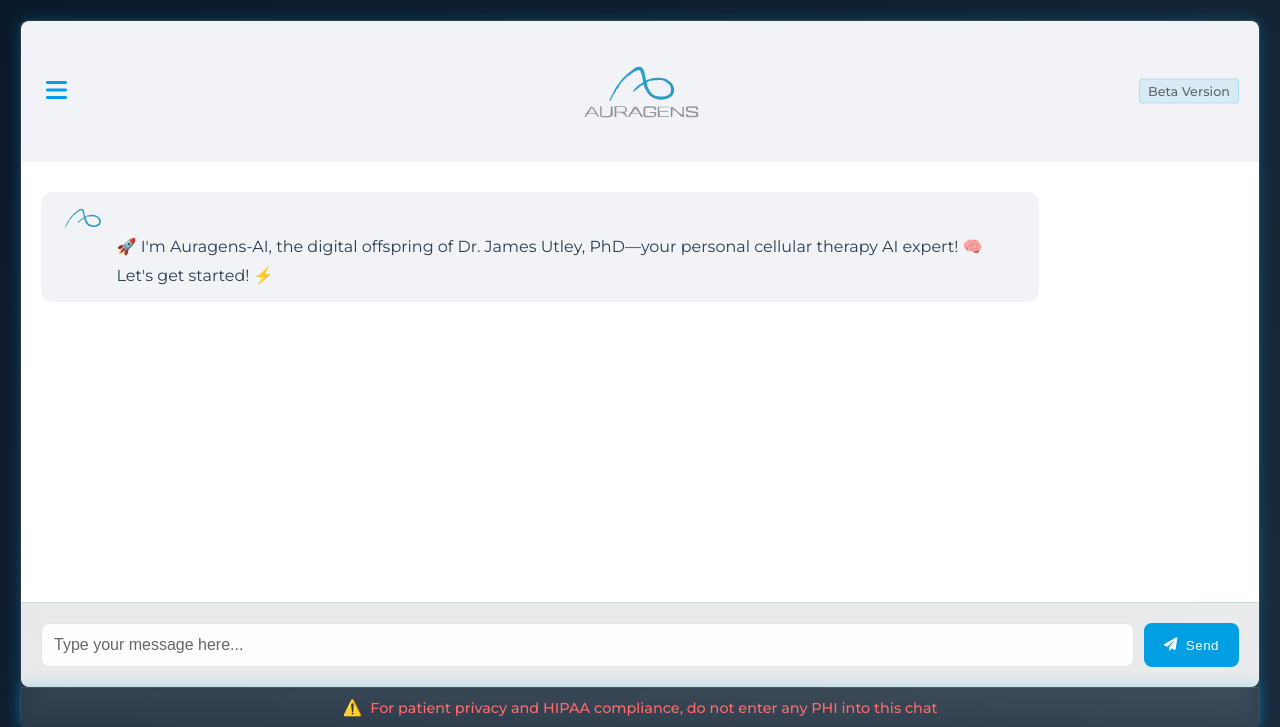
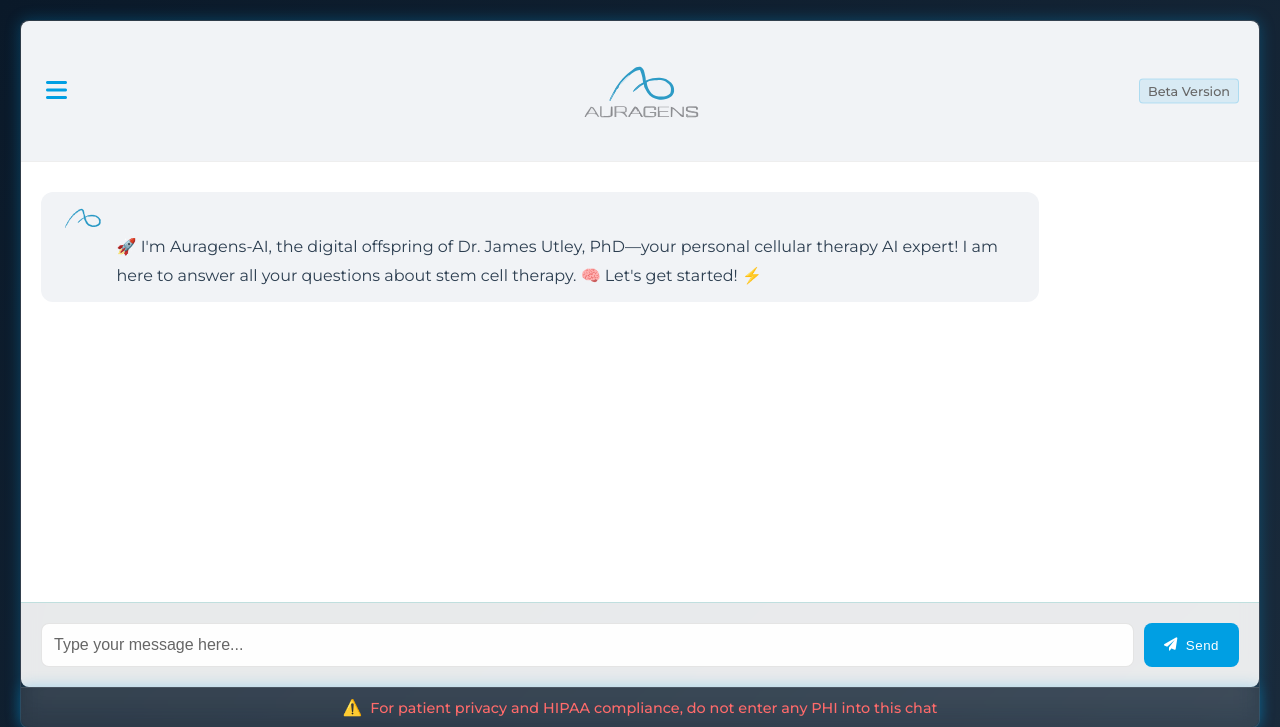
Before and after one commit to Syndicate-Laboratories/auragensAI, a Flask app: template templates/index.html in a window 1280 px wide. Shown: the top 727 px of the page. Run offline with Flask 2, Linux system fonts and the light colour scheme; the template is opened without the code that fills it, so the values that code supplies are empty; parts of the project's set-up code (start-up, migrations or seed data) failed here and were passed over.

Commit message:
update text

```diff
--- a/templates/index.html
+++ b/templates/index.html
@@ -42,7 +42,7 @@
             <div class="chat-messages" id="chat-messages">
                 <div class="message bot-message">
                     <img src="{{ url_for('static', filename='js/Auragens_chat.svg') }}" alt="Auragens Chat Logo" class="chat-logo">
-                    🚀 I'm Auragens-AI, the digital offspring of Dr. James Utley, PhD—your personal cellular therapy AI expert! 🧠 Let's get started! ⚡
+                    🚀 I'm Auragens-AI, the digital offspring of Dr. James Utley, PhD—your personal cellular therapy AI expert! I am here to answer all your questions about stem cell therapy. 🧠 Let's get started! ⚡
                 </div>
             </div>
             <div class="chat-input-container">
```
